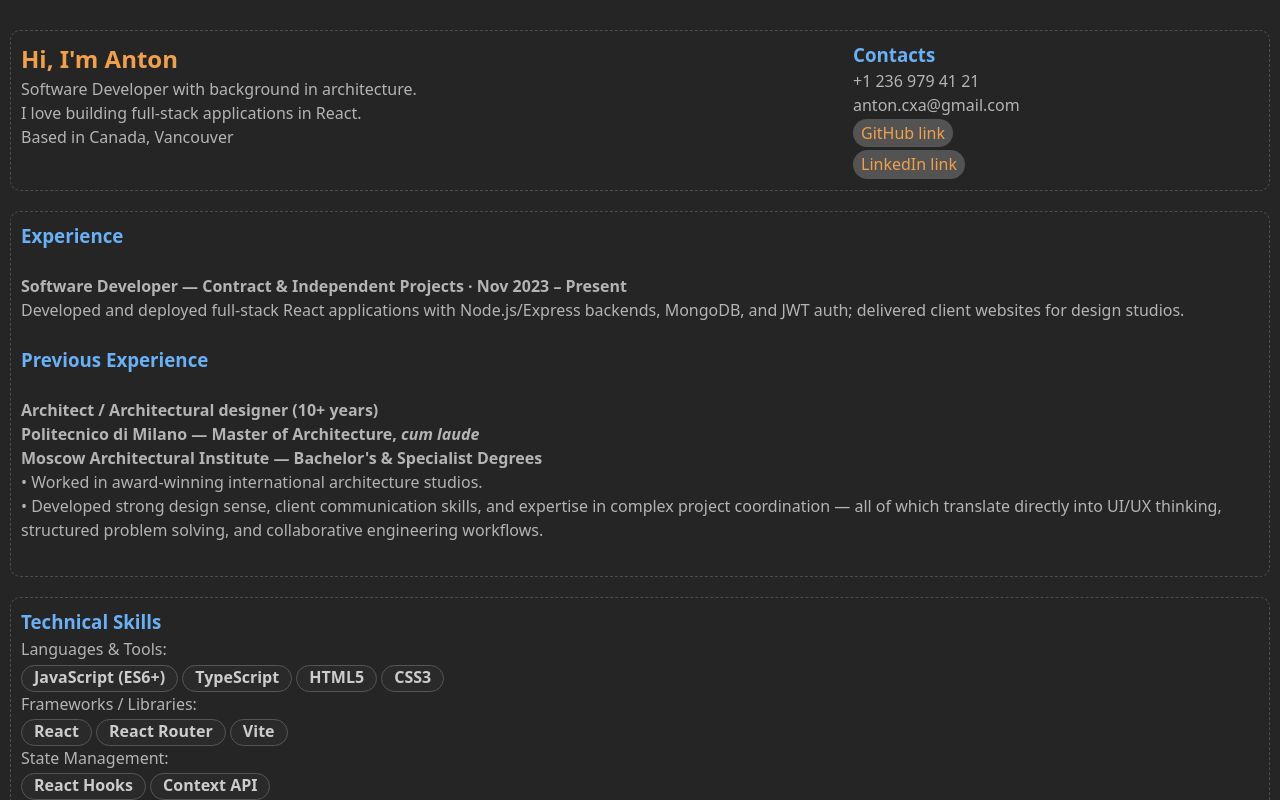
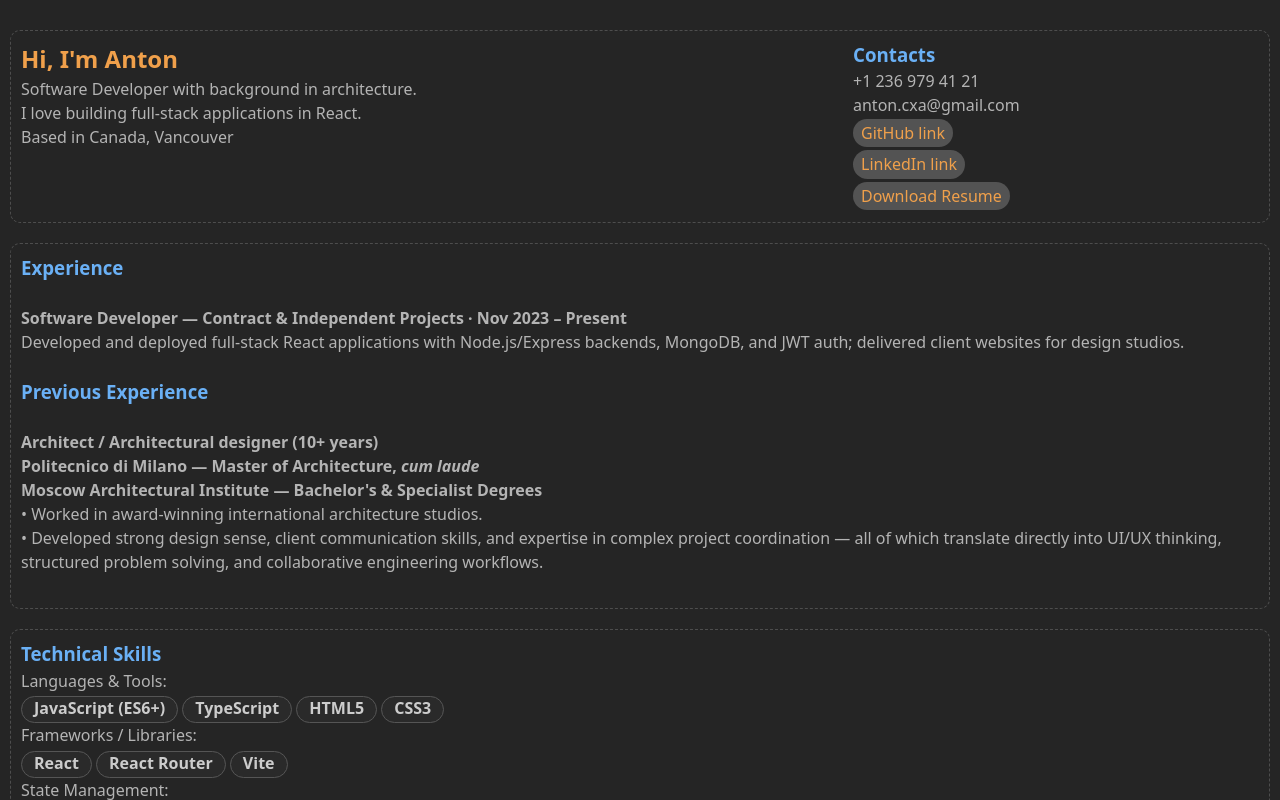
Before and after one commit to Anty-Anty/AK, a React (Vite) app: page / in a window 1280 px wide. Shown: the top 800 px of the page. Built offline with nearby package versions, Linux system fonts and the light colour scheme.

Commit message:
feat: Download Resume

```diff
--- a/src/data/apps.js
+++ b/src/data/apps.js
@@ -246,7 +246,7 @@ const apps = [
     description:
       "A clean, minimal portfolio website built for an architectural model studio.",
     img: "Delmaket",
-    appLink: "https://anty-anty.github.io/delmaket/#/en",
+    appLink: "https://delmaket.ru/#/en",
     frontRepo: "https://github.com/Anty-Anty/delmaket",
     details: [
       {
--- a/src/pages/MainPage.jsx
+++ b/src/pages/MainPage.jsx
@@ -92,6 +92,17 @@ const MainPage = () => {
             >
               <button type="button" className="button-contacts orange">
                 LinkedIn link
+              </button>
+            </a>
+            <br />
+            <a
+              href={`${import.meta.env.BASE_URL}resume/Anton_Kotlyarov_Resume.pdf`}
+              download="Anton_Kotlyarov_Resume.pdf"
+              target="_blank"
+              rel="noreferrer"
+            >
+              <button type="button" className="button-contacts orange">
+                Download Resume
               </button>
             </a>
           </div>
```
Also changed, not shown: 1 other file (tests, documents, lock files or other folders).
